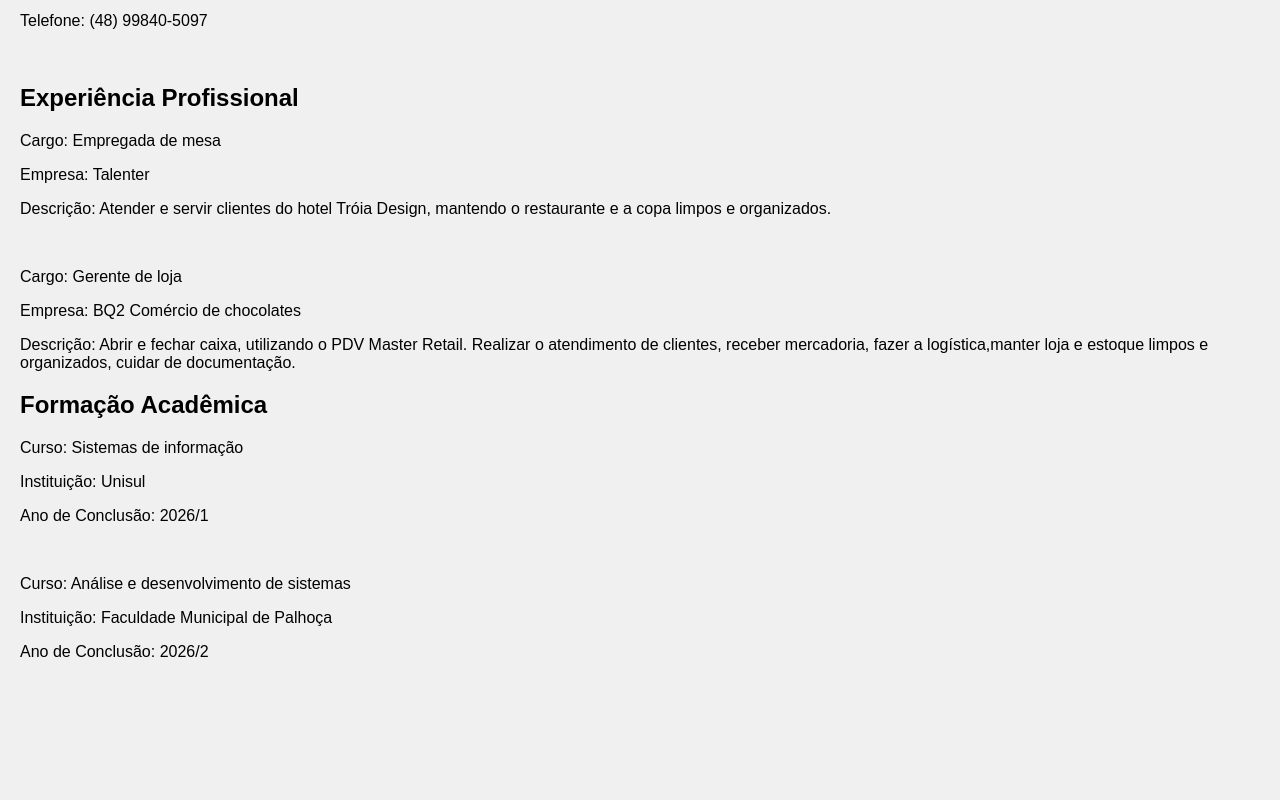
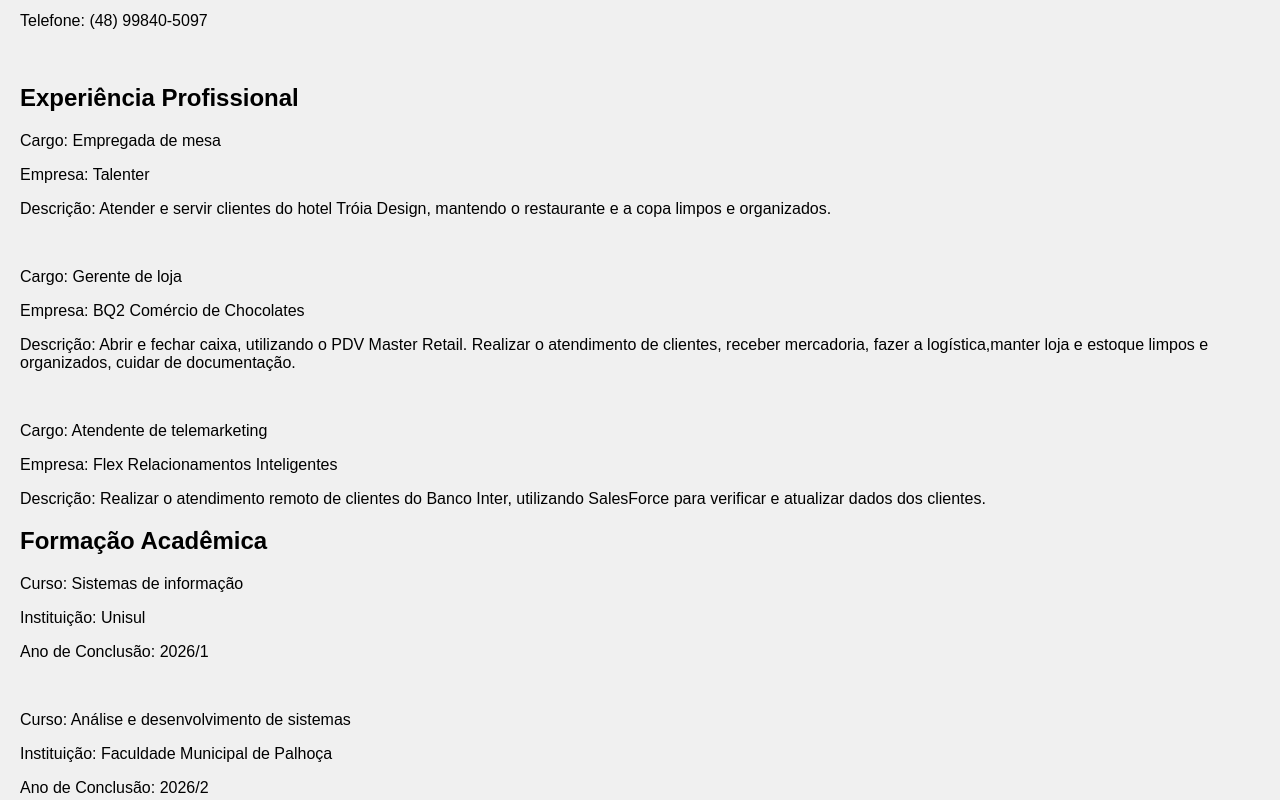
Before and after one commit to thuanypk/curriculum, a plain HTML site: page index.html in a window 1280 px wide. Shown: the part 480-1280 px from the top of the page. Before the commit the page ends 1177 px from the top, so only its background shows below. Drawn offline with Linux system fonts and the light colour scheme; files whose address does not match are found by name.

Commit message:
Update index.html

```diff
--- a/index.html
+++ b/index.html
@@ -36,7 +36,7 @@
     </div>
     <div id="main-content">
         <h2>Dados Pessoais</h2>
-        <img id="profile-image" src="perfil.png" alt="Foto de Perfil">
+        <img id="profile-image" src="C:\Users\thuan\Desktop\FMP\Pratica de programação web\aula1\foto de perfil/perfil.png" alt="Foto de Perfil">
         <p>Nome: Thuany Paula Kamers</p>
         <p>E-mail: thuany.kamers@aluno.fmpsc.edu.br</p>
         <p>Telefone: (48) 99840-5097</p> <br>
@@ -46,9 +46,13 @@
         <p>Empresa: Talenter</p>
         <p>Descrição: Atender e servir clientes do hotel Tróia Design, mantendo o restaurante e a copa limpos e organizados.</p> <br>
         <p>Cargo: Gerente de loja</p>
-        <p>Empresa: BQ2 Comércio de chocolates</p>
+        <p>Empresa: BQ2 Comércio de Chocolates</p>
         <p>Descrição: Abrir e fechar caixa, utilizando o PDV Master Retail. Realizar o atendimento de clientes,
-        receber mercadoria, fazer a logística,manter loja e estoque limpos e organizados, cuidar de documentação.</p>
+        receber mercadoria, fazer a logística,manter loja e estoque limpos e organizados, cuidar de documentação.</p> <br>
+        <p>Cargo: Atendente de telemarketing</p>
+        <p>Empresa: Flex Relacionamentos Inteligentes</p>
+        <p>Descrição: Realizar o atendimento remoto de clientes do Banco Inter, utilizando
+        SalesForce para verificar e atualizar dados dos clientes.</p>
 
         <h2>Formação Acadêmica</h2>
         <p>Curso: Sistemas de informação</p>
```
